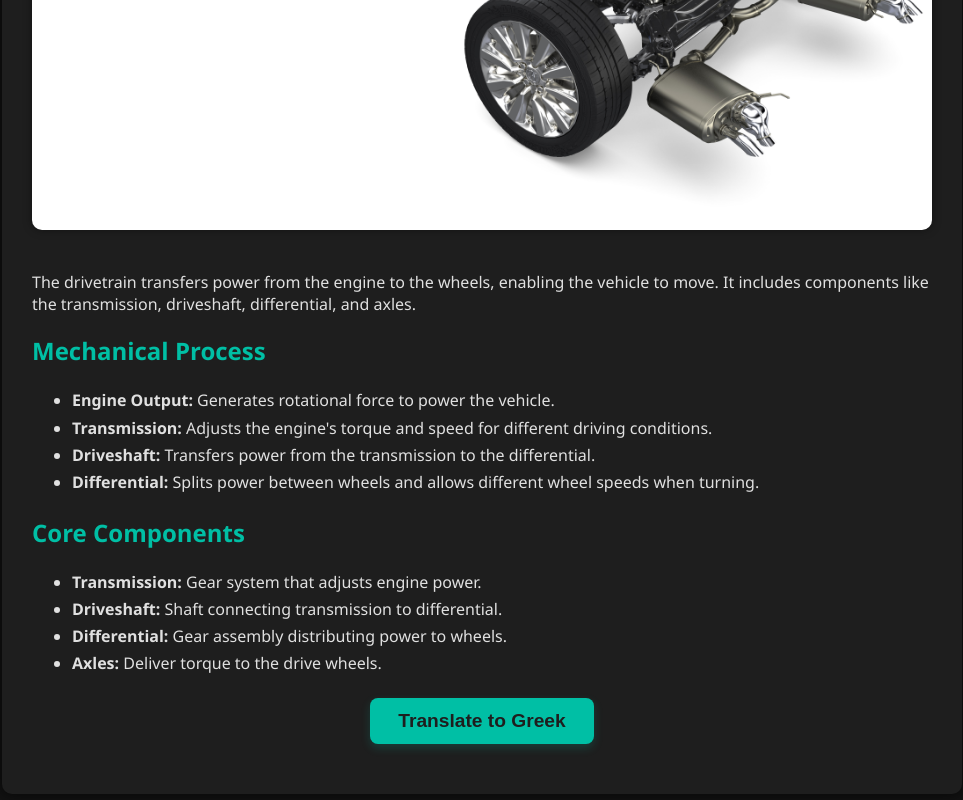
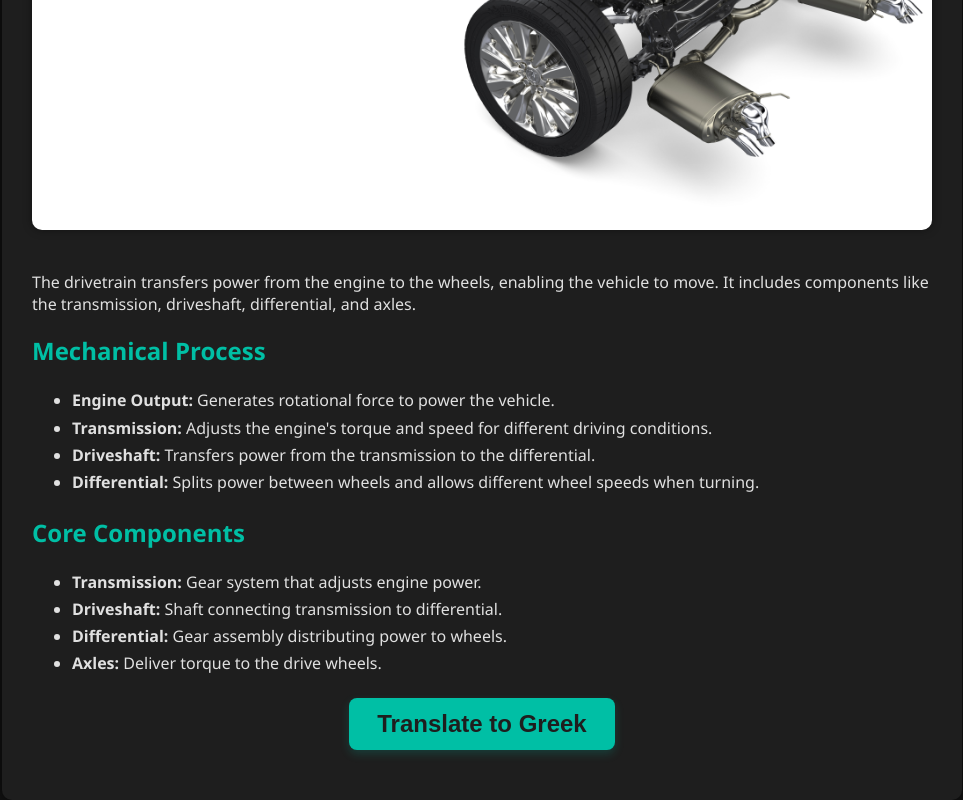
Before and after one commit to Stavros06gr/car-parts, a plain HTML site: page parts/drivetrain/index.html in a window 1280 px wide. Shown: the part 524-1324 px from the top of the page, without its empty margins (158-1121 px from the left). Drawn offline with Linux system fonts and the light colour scheme.

Commit message:
Add files via upload

```diff
--- a/parts/drivetrain/index.html
+++ b/parts/drivetrain/index.html
@@ -50,7 +50,7 @@
       color: #1e1e1e;
       border: none;
       padding: 12px 28px;
-      font-size: 1.2rem;
+      font-size: 150%;
       font-weight: bold;
       cursor: pointer;
       border-radius: 8px;
```
